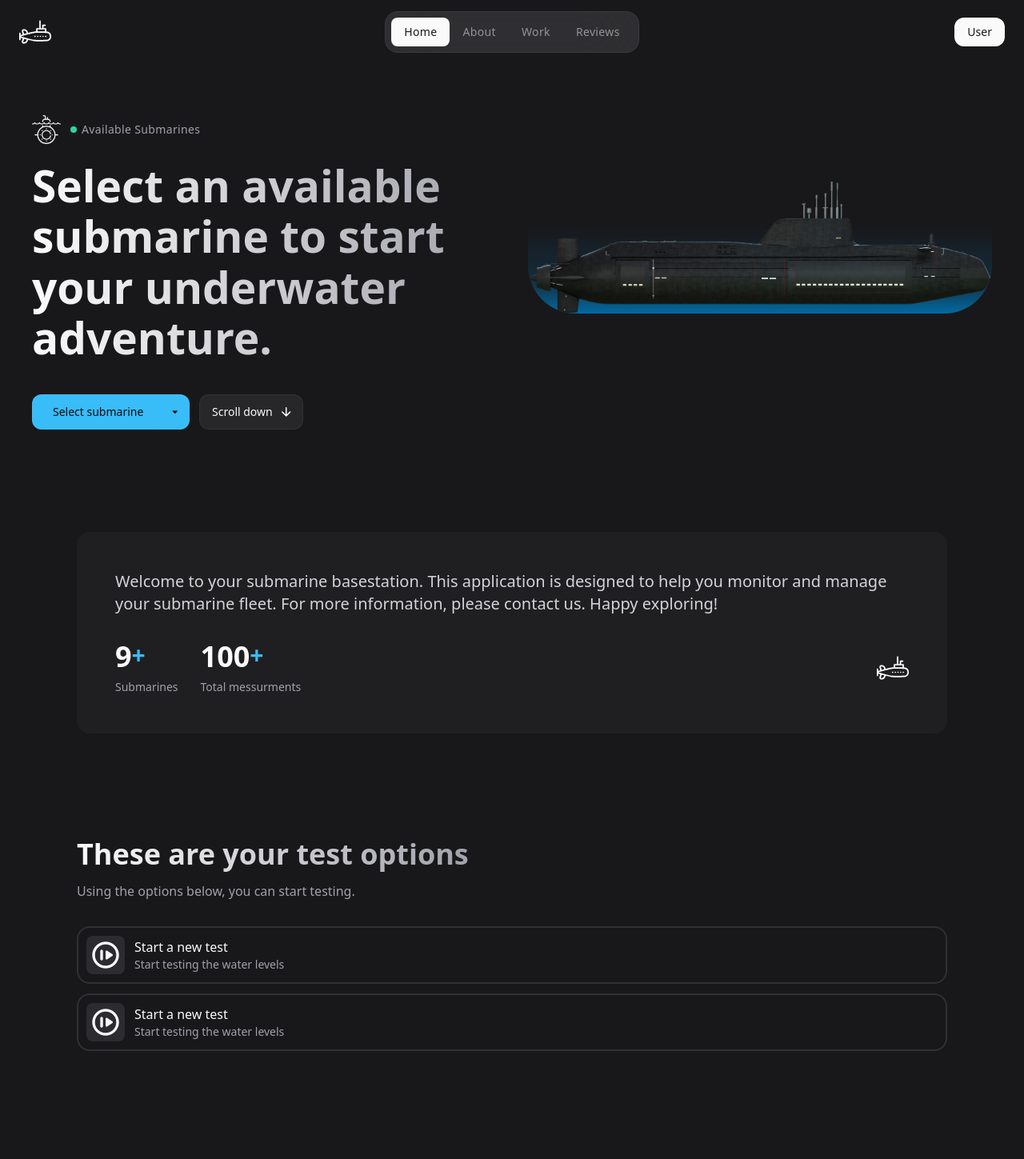
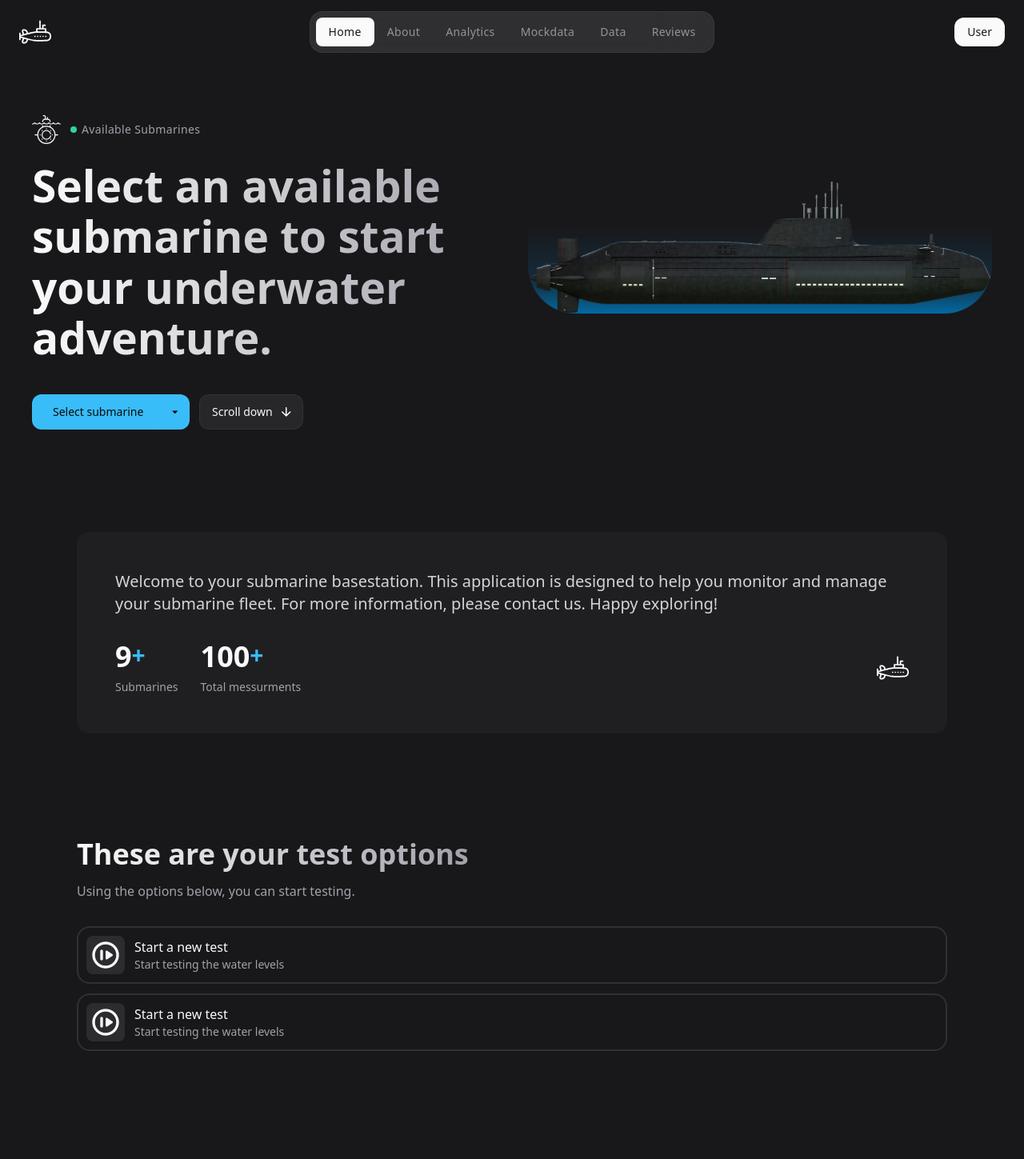
Before and after one commit to Zerefez/Submarine-client, a React (Create React App) app: page / in a window 1280 px wide. Shown: the top 1449 px of the page at 80% size. Before the commit the page ends 1314 px from the top, so only its background shows below. Built offline with nearby package versions, Linux system fonts and the light colour scheme.

Commit message:
Mock data

```diff
--- a/src/App.js
+++ b/src/App.js
@@ -1,5 +1,6 @@
 import About from './components/about';
 import Header from './components/header';
+import Mockdata from './components/mockdata';
 import Options from './components/options';
 import Submarines from './components/submarines';
 
@@ -11,6 +12,7 @@ function App() {
         <Submarines/>
         <About/>
         <Options/>
+        <Mockdata/>
       </main>
     </>
   );
--- a/src/components/button.js
+++ b/src/components/button.js
@@ -64,9 +64,6 @@ ButtonPrimary.propTypes = {
   ),
 };
 
-
-
-
   const ButtonOutline = ({
     href,
     target = '_self',
--- /dev/null
+++ b/src/components/graph.js
@@ -0,0 +1,60 @@
+import {
+    CartesianGrid,
+    Legend,
+    Line,
+    LineChart,
+    Text,
+    Tooltip,
+    XAxis,
+    YAxis
+} from 'recharts';
+  function Graph(props) {
+    const { data, label, name, title } = props;
+
+    console.log('DATA RECIEVED!!', data);
+
+    return (
+      <div>
+        <Text
+          x={500} // Adjust the position as needed
+          y={30} // Adjust the position as needed
+          textAnchor="middle" // Align text to the middle
+          fontSize="50px"
+          fontWeight="bold"
+          fill="#333" // Text color
+        >
+          {title}
+        </Text>
+
+        <LineChart
+          className="shadow-md rounded mt-[5px] p-10 border ml-10"
+          width={1000}
+          height={600}
+          data={data}
+          margin={{
+            top: 5,
+            right: 30,
+            left: 20,
+            bottom: 5,
+          }}
+        >
+          <CartesianGrid strokeDasharray="3 3" />
+          <XAxis dataKey="created_at" />
+          <YAxis yAxisId="left" label={label} />
+          <Tooltip />
+          <Legend />
+          <Line
+            yAxisId="left"
+            type="monotone"
+            dataKey="measurement_data"
+            stroke="#ba0921"
+            strokeWidth={3}
+            activeDot={{ r: 8 }}
+            name={name}
+          />
+        </LineChart>
+      </div>
+    );
+  }
+
+  export default Graph;
--- a/src/components/header.js
+++ b/src/components/header.js
@@ -28,7 +28,7 @@ const Header = () => {
                     </button>
                     <Navbar navOpen={navOpen}/>
                 </div>
-                <a href="/" className="btn btn-secondary max-md:hidden md:justify-self-end"> User </a>
+                <a href="#user" className="btn btn-secondary max-md:hidden md:justify-self-end"> User </a>
             </div>
         </header>
     );
--- /dev/null
+++ b/src/components/mockdata.js
@@ -0,0 +1,44 @@
+
+import React from 'react';
+
+
+const generateRandomData = (startHour, endHour, isAM) => {
+    const data = [];
+    const period = isAM ? 'AM' : 'PM';
+    for (let i = startHour; i <= endHour; i++) {
+      const newEntry = {
+        time: `${i}:00 ${period}`,
+        temperature_in: Math.floor(Math.random() * (30 - 10 + 1)) + 10,
+        pressure: Math.floor(Math.random() * (30 - 10 + 1)) + 10,
+        co2Level: Math.floor(Math.random() * (500 - 100 + 1)) + 100,
+      };
+      data.push(newEntry);
+    }
+    return data;
+  };
+
+  const morningData = generateRandomData(8, 12, true);
+  const afternoonData = generateRandomData(1, 10, false);
+
+  const data = [...morningData, ...afternoonData];
+
+  console.log(data);
+  export { data };
+
+
+const Mockdata = () => {
+  return (
+    <section id="mockdata" className="section">
+        <div className="container">
+            <h2 className="headline-2">
+                Mock Data
+            </h2>
+            <p className="text-zinc-400 mt-3 mb-8 max-w-[50ch]">
+                This is the mock data for the submarine
+            </p>
+        </div>
+    </section>
+  )
+}
+
+export default Mockdata
--- a/src/components/navbar.js
+++ b/src/components/navbar.js
@@ -52,8 +52,22 @@ const Navbar = ({ navOpen }) => {
       ref: null,
     },
     {
-      label: 'Work',
-      link: '#work',
+      label: 'Analytics',
+      link: '#analytics',
+      className: 'nav-link',
+      ref: null,
+    },
+
+    {
+      label: 'Mockdata',
+      link: '#mockdata',
+      className: 'nav-link',
+      ref: null,
+    },
+
+    {
+      label: 'Data',
+      link: '#data',
       className: 'nav-link',
       ref: null,
     },
@@ -64,8 +78,8 @@ const Navbar = ({ navOpen }) => {
       ref: null,
     },
     {
-      label: 'Contact',
-      link: '#contact',
+      label: 'User',
+      link: '#user',
       className: 'nav-link md:hidden',
       ref: null,
     },
--- a/src/components/options.js
+++ b/src/components/options.js
@@ -17,7 +17,7 @@ const optionItem = [
 
 const Option = () => {
   return (
-    <section className="section">
+    <section id="analytics" className="section">
       <div className="container">
         <h2 className="headline-2">
           These are your test options
```
Also changed, not shown: src/components/data.js (added).
